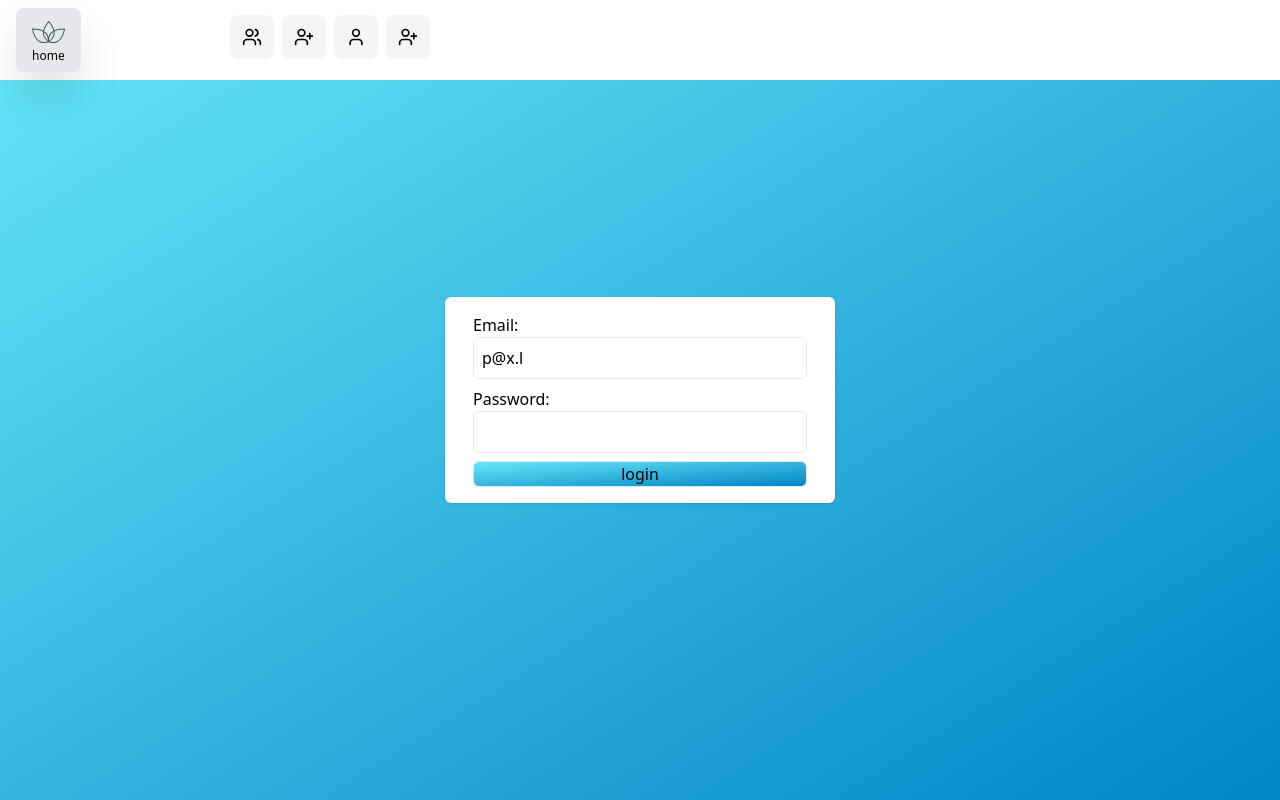
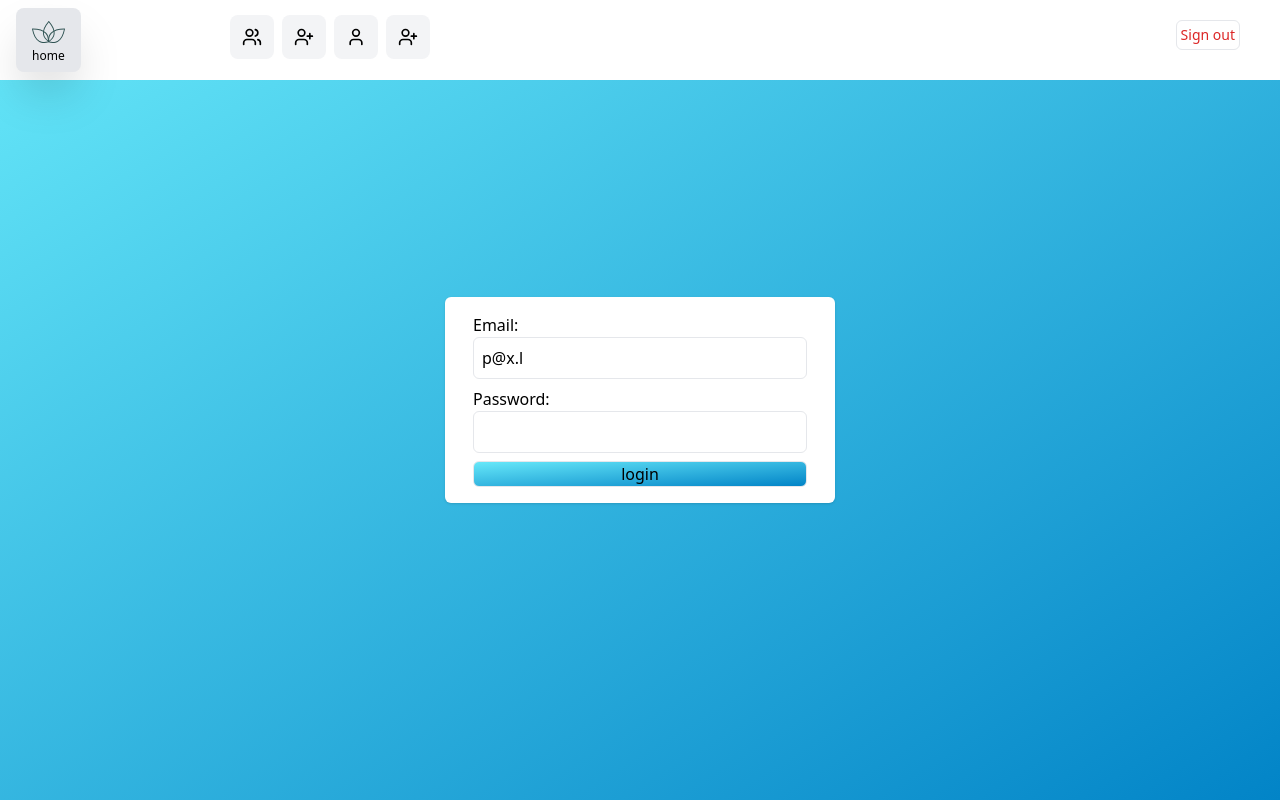
Before and after one commit to pablolospe/kamalaya-front, a Next.js app: page /auth/login in a window 1280 px wide. Built offline with nearby package versions, Linux system fonts and the light colour scheme; no server answers.

Commit message:
middleware

```diff
--- a/app/auth/AppBar.jsx
+++ b/app/auth/AppBar.jsx
@@ -10,22 +10,31 @@ function AppBar() {
 
   return (
     <div className="ml-auto dlex gap-2">
-      {session?.user ? (
-        <div className='flex flex-row align-middle content-center items-center gap-2 mt-1 mr-6'>
-          <p className='hidden sm:block'>Email: {session?.user.email} </p>
-          <button className="text-xs sm:text-sm text-red-600 border rounded-md p-1" onClick={() => signOut({callbackUrl:'/auth/login'})}>
-            Sign out
-          </button>
-        </div>
-      ) : (
-        null
-        // <button className="text-red-600" onClick={() => signIn()}>
-        //   Sign in
-        // </button>
-      )}
+      <div className="flex flex-row align-middle content-center items-center gap-2 mt-1 mr-6">
+        <p className="hidden sm:block">{session?.user.nombre} </p>
+        <button
+          className="text-xs sm:text-sm text-red-600 border rounded-md p-1"
+          onClick={() => signOut({ callbackUrl: '/auth/login' })}
+        >
+          Sign out
+        </button>
+      </div>
     </div>
   );
 }
 
+export default AppBar;
 
-export default AppBar;
+// {session?.user ? (
+//   <div className='flex flex-row align-middle content-center items-center gap-2 mt-1 mr-6'>
+//     <p className='hidden sm:block'>Email: {session?.user.email} </p>
+//     <button className="text-xs sm:text-sm text-red-600 border rounded-md p-1" onClick={() => signOut({callbackUrl:'/auth/login'})}>
+//       Sign out
+//     </button>
+//   </div>
+// ) : (
+//   null
+// <button className="text-red-600" onClick={() => signIn()}>
+//   Sign in
+// </button>
+// )}
```
Also changed, not shown: middleware.ts (added, +26 -0 lines).
